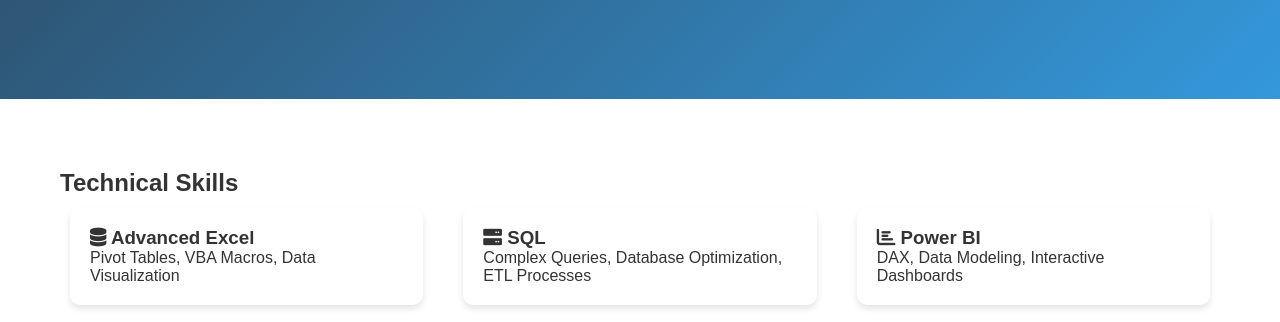
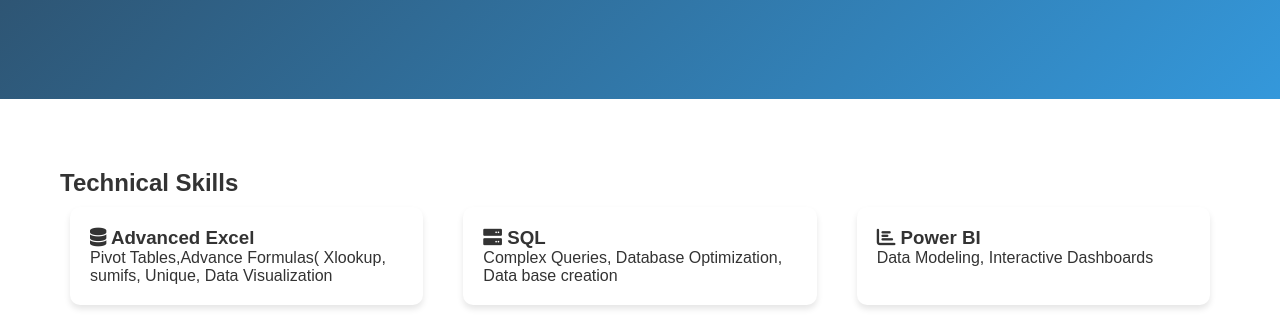
Before and after one commit to MK1404/Portpolio, a plain HTML site: page index.html in a window 1280 px wide. Shown: the part 478-800 px from the top of the page. Drawn offline with Linux system fonts and the light colour scheme.

Commit message:
index.html

```diff
--- a/index.html
+++ b/index.html
@@ -140,15 +140,15 @@
             <div class="project-grid">
                 <div class="skill-card">
                     <h3><i class="fas fa-database"></i> Advanced Excel</h3>
-                    <p>Pivot Tables, VBA Macros, Data Visualization</p>
+                    <p>Pivot Tables,Advance Formulas( Xlookup, sumifs, Unique, Data Visualization</p>
                 </div>
                 <div class="skill-card">
                     <h3><i class="fas fa-server"></i> SQL</h3>
-                    <p>Complex Queries, Database Optimization, ETL Processes</p>
+                    <p>Complex Queries, Database Optimization, Data base creation</p>
                 </div>
                 <div class="skill-card">
                     <h3><i class="fas fa-chart-bar"></i> Power BI</h3>
-                    <p>DAX, Data Modeling, Interactive Dashboards</p>
+                    <p>Data Modeling, Interactive Dashboards</p>
                 </div>
             </div>
         </div>
```
